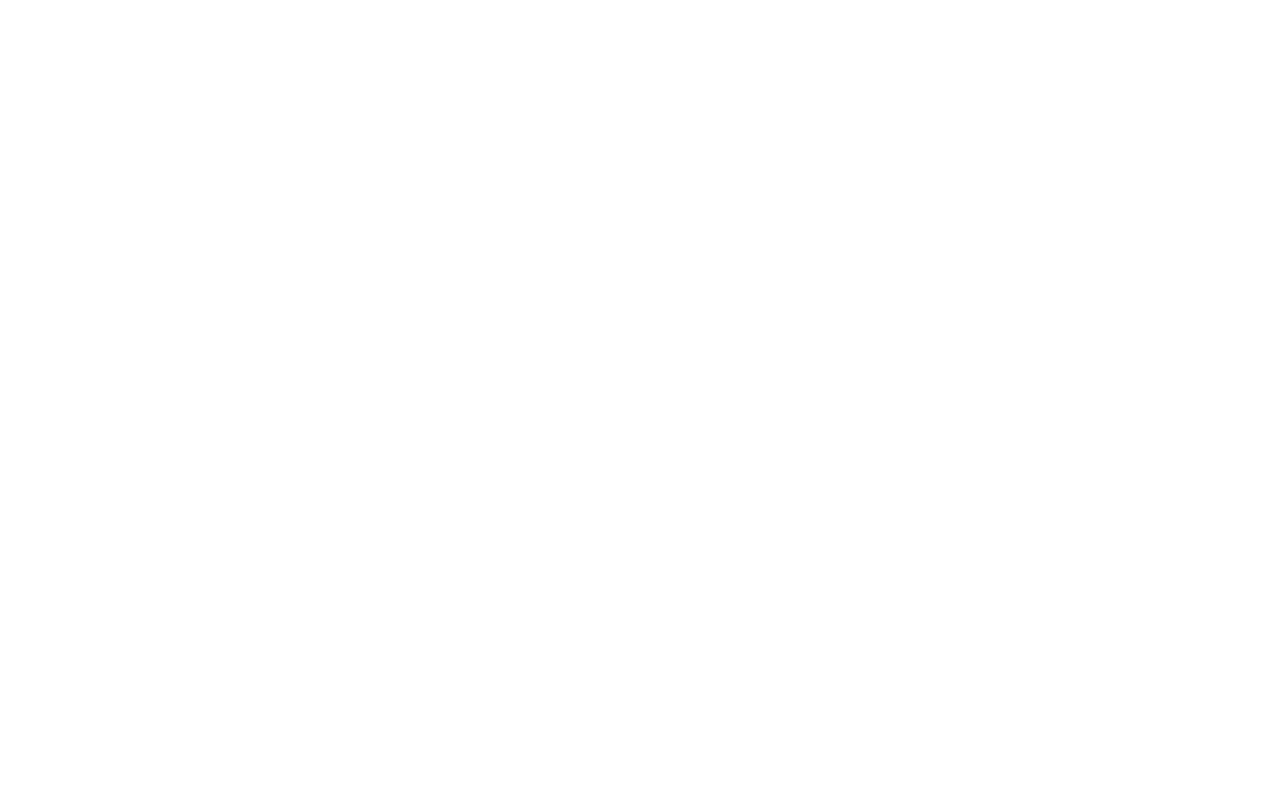
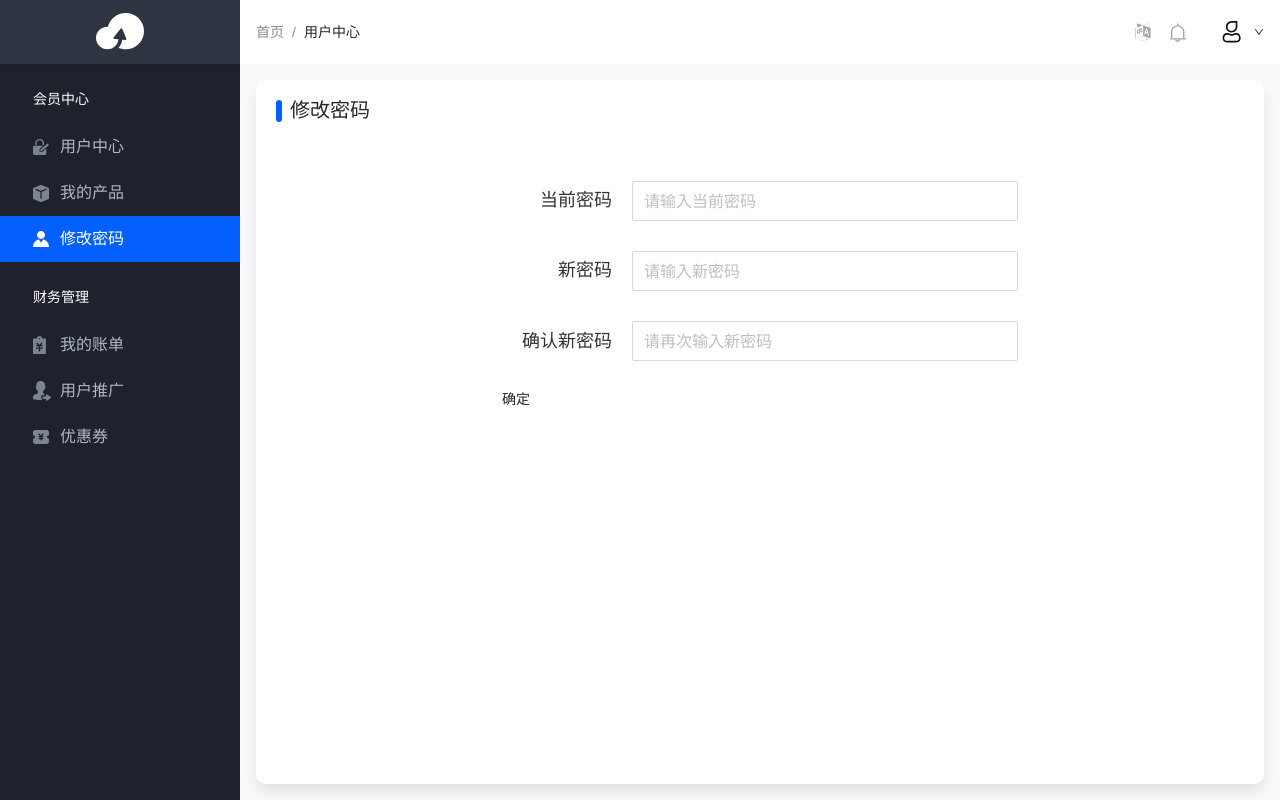
Before and after one commit to Piscoo/cloud, a React (Vite) app: page /user/change-password in a window 1280 px wide. Built offline with nearby package versions, Linux system fonts and the light colour scheme.

Commit message:
reset password page

```diff
--- a/src/components/asider/asider.tsx
+++ b/src/components/asider/asider.tsx
@@ -19,13 +19,13 @@
 				<Link to="/user/products" className={`block-item product ${activeItemName == 'product' ? 'active' : ''}`}>
 					我的产品
 				</Link>
-				<Link to='/change-password' className={`block-item password ${activeItemName == 'password' ? 'active' : ''}`}>修改密码</Link>
+				<Link to='/user/change-password' className={`block-item password ${activeItemName == 'password' ? 'active' : ''}`}>修改密码</Link>
 			</div>
 			<div className="block">
 				<div className="block-title">财务管理</div>
 				<Link to='/user/bill' className={`block-item bill ${activeItemName == 'bill' ? 'active' : ''}`}>我的账单</Link>
-				<Link to='/get-new' className={`block-item get-new ${activeItemName == 'new' ? 'active' : ''}`}>用户推广</Link>
-				<Link to='/coupon' className={`block-item coupon ${activeItemName == 'coupon' ? 'active' : ''}`}>优惠券</Link>
+				<Link to='/user/get-new' className={`block-item get-new ${activeItemName == 'new' ? 'active' : ''}`}>用户推广</Link>
+				<Link to='/user/coupon' className={`block-item coupon ${activeItemName == 'coupon' ? 'active' : ''}`}>优惠券</Link>
 			</div>
 		</div>
 	)
--- /dev/null
+++ b/src/components/newPassword/newPassword.scss
@@ -0,0 +1,19 @@
+.new-passowrd-container {
+	width: 53.3%;
+	margin: 60px auto;
+	.psd-item {
+		display: flex;
+		justify-content: space-between;
+		align-items: center;
+		color: #333;
+		font-size: 18px;
+		margin-bottom: 30px;
+		.item-label-name {
+			width: 110px;
+			text-align: right;
+		}
+		.ant-input {
+			width: calc(100% - 130px);
+		}
+	}
+}
--- /dev/null
+++ b/src/components/newPassword/newPassword.tsx
@@ -0,0 +1,31 @@
+import { useState } from 'react'
+import { Input, message } from 'antd'
+import './newPassword.scss'
+
+const NewPassword = (props) => {
+	const { fromPage } = props;
+	// fromPage: user / login
+	return (
+		<div className="new-passowrd-container">
+			{fromPage == 'user' && <div className="psd-item">
+				<div className="item-label-name">当前密码</div>
+				<Input size="large" placeholder='请输入当前密码'></Input>
+			</div>}
+			{fromPage == 'login' && <div className="psd-item">
+				<div className="item-label-name">验证码</div>
+				<Input size="large" placeholder='请输入验证码'></Input>
+			</div>}
+			<div className="psd-item">
+				<div className="item-label-name">新密码</div>
+				<Input size="large" placeholder='请输入新密码'></Input>
+			</div>
+			<div className="psd-item">
+				<div className="item-label-name">确认新密码</div>
+				<Input size="large" placeholder='请再次输入新密码'></Input>
+			</div>
+			<div className="btn-comfirm finish-password">确定</div>
+		</div>
+	)
+}
+
+export default NewPassword
--- /dev/null
+++ b/src/pages/changePassword/changePassword.scss
@@ -0,0 +1,26 @@
+.change-password-container {
+	width: 100%;
+	height: 100%;
+	padding: 20px;
+	background: #fff;
+	box-shadow: 0px 8px 13px 0px rgba(0,0,0,0.09);
+	border-radius: 10px;
+	.password-title {
+		font-size: 20px;
+		font-weight: 500;
+		padding-left: 14px;
+		line-height: 21px;
+		position: relative;
+		&::before {
+			content: '';
+			width: 6px;
+			height: 22px;
+			border-radius: 3px;
+			background: #0360FF;
+			position: absolute;
+			left: 0;
+			top: 50%;
+			transform: translateY(-50%);
+		}
+	}
+}
--- /dev/null
+++ b/src/pages/changePassword/changePassword.tsx
@@ -0,0 +1,19 @@
+
+import Layout from '@/components/layout/layout'
+import NewPassword from '@/components/newPassword/newPassword'
+import './changePassword.scss'
+
+const ChangePassword = () => {
+	return (
+		<div className="change-password-page">
+			<Layout pageName='password'>
+				<div className="change-password-container">
+					<div className="password-title">修改密码</div>
+					<NewPassword fromPage="user"></NewPassword>
+				</div>
+			</Layout>
+		</div>
+	)
+}
+
+export default ChangePassword
--- a/src/router/index.ts
+++ b/src/router/index.ts
@@ -11,6 +11,7 @@
 const ConfirmOrder = lazy(() => import('@/pages/confirmOrder/confirmOrder'));
 const Bill = lazy(() => import('@/pages/bill/bill'));
 const BillDetail = lazy(() => import('@/pages/bill/billDetail'));
+const ChangePassword = lazy(() => import('@/pages/changePassword/changePassword'));
 
 const routers = [
 	{
@@ -69,6 +70,10 @@
 		path: '/user/bill/:id',
 		component: BillDetail,
 		exact: true
+	},
+	{
+		path: '/user/change-password',
+		component: ChangePassword
 	}
 ]
 
```
Also changed, not shown: 1 other file (tests, documents, lock files or other folders).
